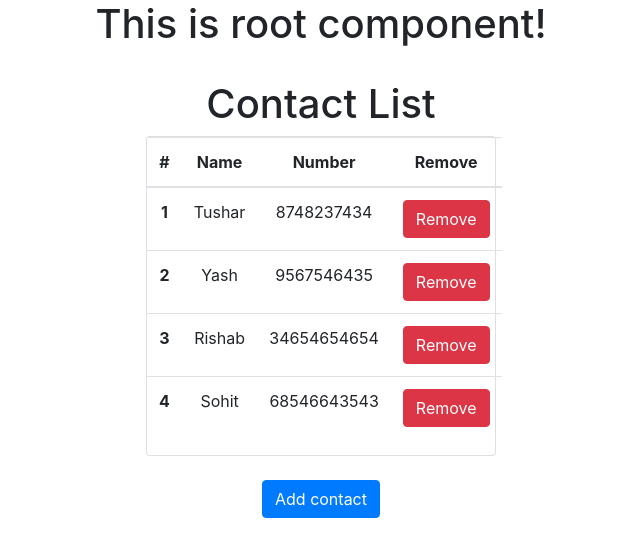
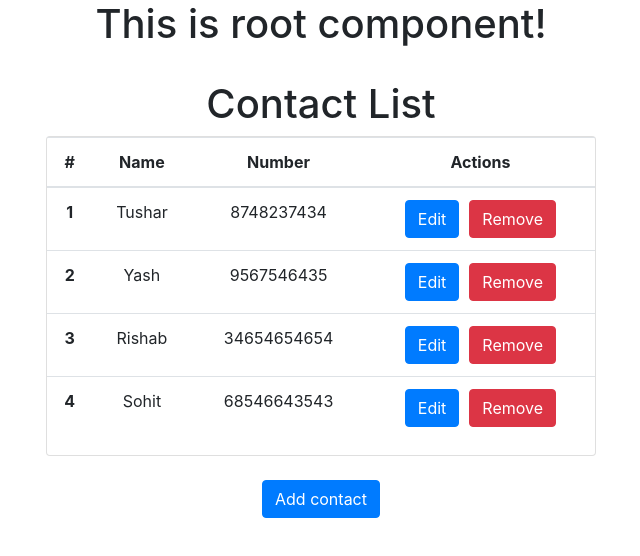
Before and after one commit to rohit12126/chapter247, a React (Create React App) app: page / in a window 1280 px wide. Shown: the top 556 px of the page, without its empty margins (319-959 px from the left). Built offline with nearby package versions, Linux system fonts and the light colour scheme.

Commit message:
Create ui for edit contacts, working on edit contacts functionality

```diff
--- a/src/components/contactDetails/contactDetails.jsx
+++ b/src/components/contactDetails/contactDetails.jsx
@@ -3,8 +3,8 @@ import React from 'react';
 const ContactDetailsComponent = (props) => {
   return (
     <div>
+      <br/>
       <h2>Contact details</h2>
-      <br/>
       <p>Name: {props.data.name}</p>
       <p>Number: {props.data.number}</p>
     </div>
--- a/src/components/person/person.jsx
+++ b/src/components/person/person.jsx
@@ -3,7 +3,7 @@ import React from 'react';
 const PersonComponent = () => {
   return (
     <div>
-      <p>THis view is rendering from Dummy component!</p>
+      <p>This view is rendering from Dummy component!</p>
     </div>
   )
 }
--- a/src/containers/contacts/contact.module.css
+++ b/src/containers/contacts/contact.module.css
@@ -1,5 +1,5 @@
 .listDiv {
-  width: 350px;
+  width: 550px;
   position: relative;
   display: -webkit-box;
   display: -ms-flexbox;
@@ -22,3 +22,11 @@
   margin: 0 auto;
   margin-top: 100px;
 }
+
+.tableRow {
+  cursor: pointer;
+}
+
+.spacer {
+  margin: 0 5px 0px 5px;
+}
--- a/src/containers/contacts/index.jsx
+++ b/src/containers/contacts/index.jsx
@@ -17,6 +17,7 @@ class Contacts extends Component {
     this.handleInputs = this.handleInputs.bind(this);
     this.showAddItem = this.showAddItem.bind(this);
     this.addItem = this.addItem.bind(this);
+    this.editItem = this.editItem.bind(this);
     this.removeItem = this.removeItem.bind(this);
     this.showContactDetails = this.showContactDetails.bind(this);
   }
@@ -69,6 +70,12 @@ class Contacts extends Component {
 
 
 
+  editItem(index) {
+
+  }
+
+
+
   removeItem(index) {
     if (index > -1) {
       let newList = [...this.state.contactList];
@@ -97,17 +104,21 @@ class Contacts extends Component {
                 <th scope="col">#</th>
                 <th scope="col">Name</th>
                 <th scope="col">Number</th>
-                <th scope="col">Remove</th>
+                <th scope="col">Actions</th>
               </tr>
             </thead>
             <tbody>
               {
                 this.state.contactList.map((val, ind) => {
-                  return <tr key={ind} onClick={() => this.showContactDetails(ind)}>
+                  return <tr key={ind} onClick={() => this.showContactDetails(ind)} className={ContactStyle.tableRow}>
                     <th scope="row">{ind + 1}</th>
                     <td>{val.name}</td>
                     <td>{val.number}</td>
                     <td>
+                      <button className="btn btn-primary" type="button" onClick={() => this.editItem(ind)}>Edit</button>
+
+                      <span className={ContactStyle.spacer}></span>
+
                       <button className="btn btn-danger" type="button" onClick={() => this.removeItem(ind)}>Remove</button>
                     </td>
                   </tr>
```
